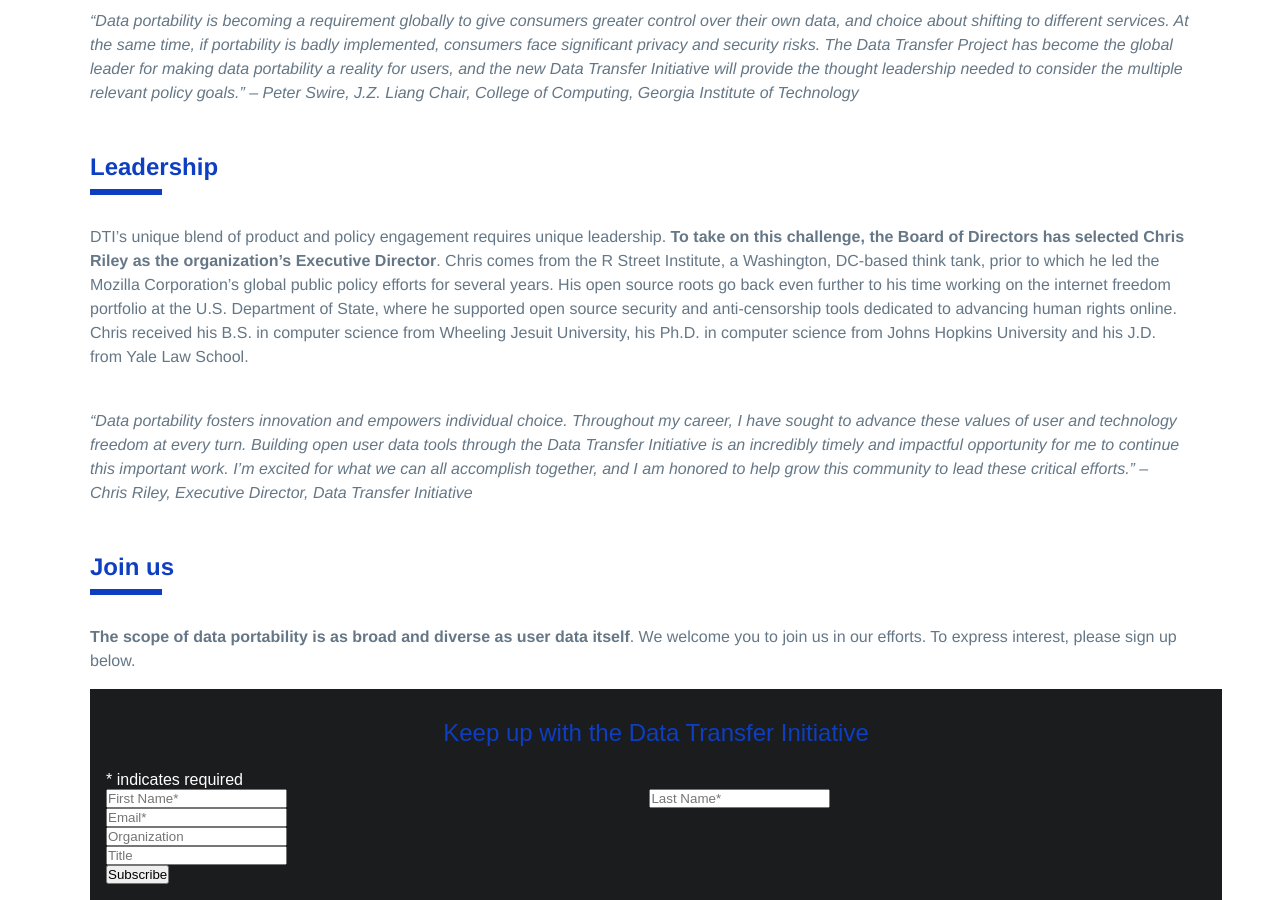
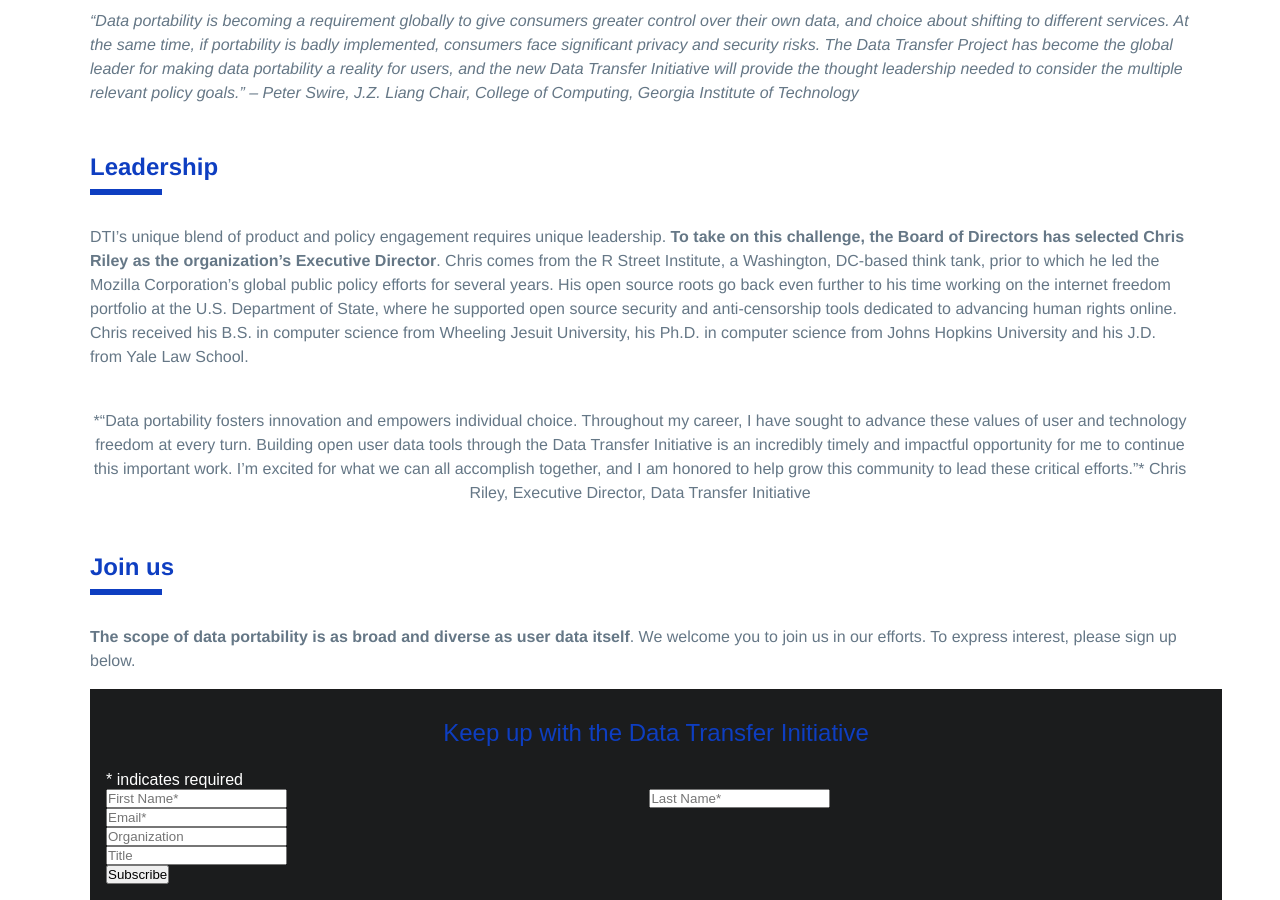
Before and after one commit to dtinit/dtinit.github.io, a Jekyll site: the page built from index.md, in a window 1280 px wide and 900 px high, scrolled down 983 px. Built offline with Jekyll 4.4.1, drawn with Linux system fonts in a browser that asks for light colours; our own code applies the rules of GitHub Pages for plain Markdown files; comment, search, counter and statistics services are not loaded.

Commit message:
Update index.md

```diff
--- a/index.md
+++ b/index.md
@@ -33,8 +33,10 @@
 
 DTI’s unique blend of product and policy engagement requires unique leadership. **To take on this challenge, the Board of Directors has selected Chris Riley as the organization’s Executive Director**. Chris comes from the R Street Institute, a Washington, DC-based think tank, prior to which he led the Mozilla Corporation’s global public policy efforts for several years. His open source roots go back even further to his time working on the internet freedom portfolio at the U.S. Department of State, where he supported open source security and anti-censorship tools dedicated to advancing human rights online. Chris received his B.S. in computer science from Wheeling Jesuit University, his Ph.D. in computer science from Johns Hopkins University and his J.D. from Yale Law School.
 
-<br>*“Data portability fosters innovation and empowers individual choice. Throughout my career, I have sought to advance these values of user and technology freedom at every turn. Building open user data tools through the Data Transfer Initiative is an incredibly timely and impactful opportunity for me to continue this important work. I’m excited for what we can all accomplish together, and I am honored to help grow this community to lead these critical efforts.” – Chris Riley, Executive Director, Data Transfer Initiative*
-
+<p style="text-align: center;">
+<br>*“Data portability fosters innovation and empowers individual choice. Throughout my career, I have sought to advance these values of user and technology freedom at every turn. Building open user data tools through the Data Transfer Initiative is an incredibly timely and impactful opportunity for me to continue this important work. I’m excited for what we can all accomplish together, and I am honored to help grow this community to lead these critical efforts.”*
+Chris Riley, Executive Director, Data Transfer Initiative
+</p>
 </div>
 
 <div class="section" markdown="1">
```
